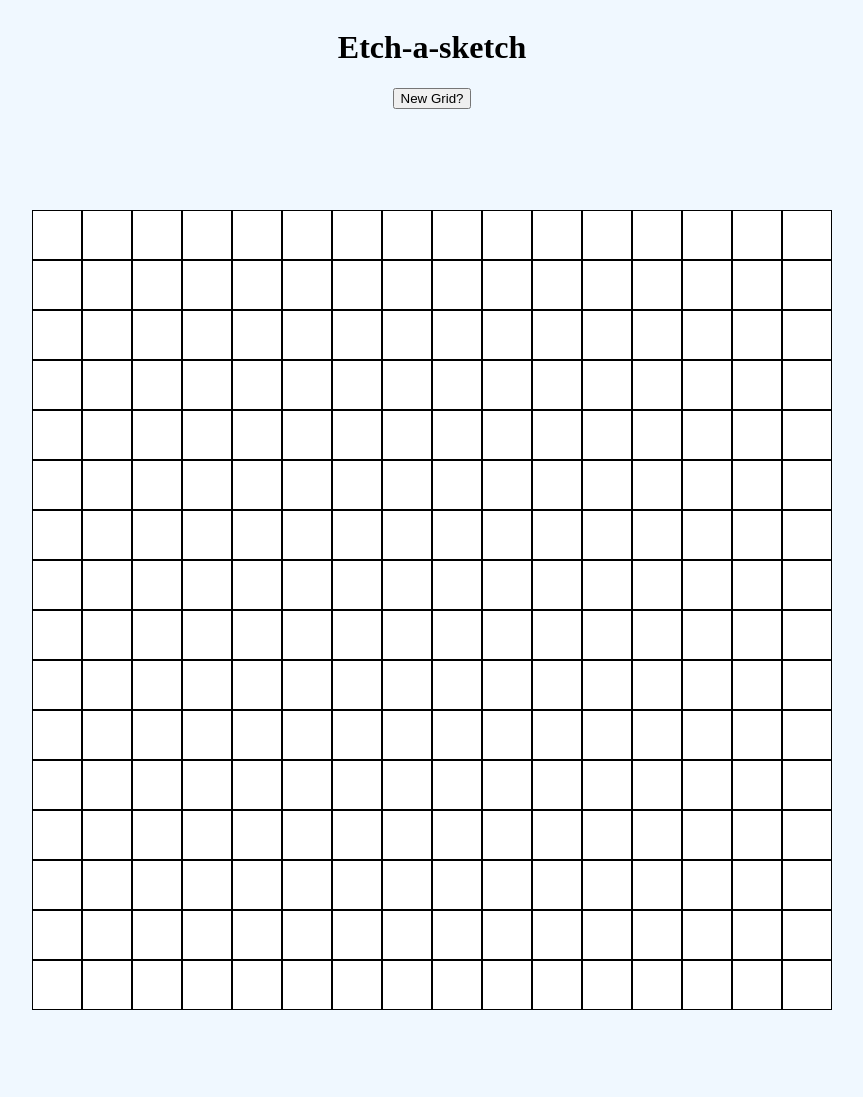
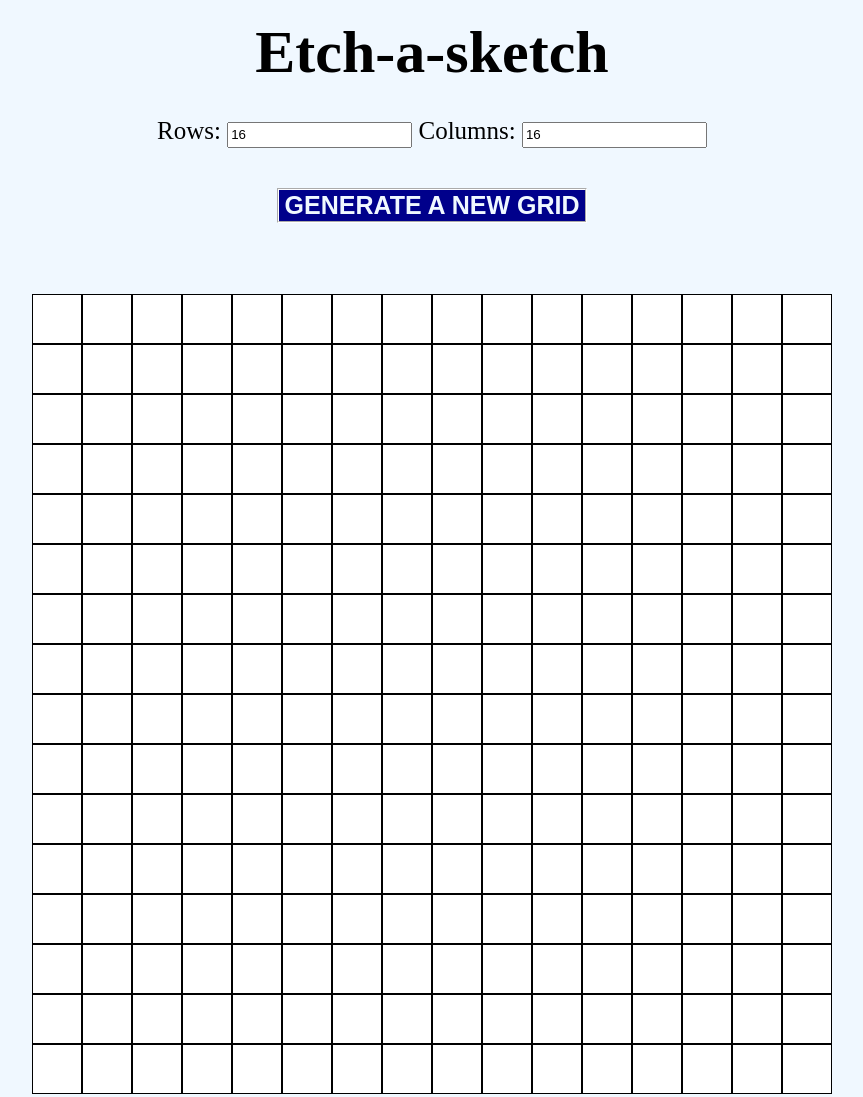
Before and after one commit to matleg05/TOP---Etch-a-Sketch, a plain HTML site: page etchasketch.html in a window 1280 px wide. Shown: the whole page, without its empty margins (208-1071 px from the left). Drawn offline with Linux system fonts and the light colour scheme.

Commit message:
add customization of grid

```diff
--- a/etchasketch.html
+++ b/etchasketch.html
@@ -9,9 +9,17 @@
     <title>Etch-a-sketch</title>
 </head>
 <body id="webPage">
-    <h1>Etch-a-sketch</h1>
-    <div id="userInput">
-        <button id="newGrid">New Grid?</button>
+    <div id="topMenu">
+        <h1>Etch-a-sketch</h1>
+        <div id="userInput">
+            <form id="form">
+                <label for="rows">Rows:</label>
+                <input type="text" id="rowsInput" name="rows" style="height: 20px" value="16">
+                <label for="columns">Columns:</label>
+                <input type="text" id="columnsInput" name="columns" style="height: 20px" value="16">
+            </form>
+        </div>
+            <button id="newGridButton" type="button" onclick="generateNewGrid()">GENERATE A NEW GRID</button>
     </div>
     <div id="gridContainer">
     </div>
--- a/script.js
+++ b/script.js
@@ -1,6 +1,5 @@
-// make a grid
-
 const gridContainer = document.getElementById("gridContainer");
+const newGridButton = document.getElementById("newGridButton");
 
 function makeGrid(rows, columns) {
     for (i = 0; i < rows; i++) {
@@ -18,3 +17,31 @@ function makeGrid(rows, columns) {
 }
 
 makeGrid(16, 16);
+
+function generateNewGrid() {
+    const rows = document.querySelectorAll(".row");
+    rows.forEach(rows => {
+        rows.remove();
+    });
+
+    let rowsInput = document.getElementById("rowsInput").value;
+    let columnsInput = document.getElementById("columnsInput").value;
+
+    if (rowsInput < 1 || rowsInput > 99) {
+        alert("please choose a number between 1 and 99");
+    } else {
+        for (i = 0; i < rowsInput; i++) {
+            let row = document.createElement("div");
+            row.classList.add("row");
+            gridContainer.appendChild(row);
+            for (j = 0; j < columnsInput; j++) {
+                let column = document.createElement("div");
+                column.classList.add("column");
+                row.appendChild(column);
+                column.addEventListener("mouseover", e =>
+                e.target.classList.add("myColor"))
+            }
+        }
+    }
+
+}
--- a/style.css
+++ b/style.css
@@ -1,32 +1,58 @@
-/* black border around the webpage and new background color */
-
 #webPage {
     display: flex;
     flex-direction: column;
     align-items: center;
     background-color: aliceblue;
 }
-
 #gridContainer {
     display: flex;
     flex-direction: column;
-    margin: 100px;
+    margin: 50px;
     background-color: white;
     width: 800px;
     height: 800px;
     border: 1px solid aliceblue;
 }
 
+#topMenu {
+    display: flex;
+    flex: 2;
+    flex-direction: column;
+    align-items: center;
+}
+
+h1 {
+    font-size: 60px;
+    margin: 10px;
+}
+
+#form {
+    font-size: 25px;
+    margin: 20px;
+}
+
+#newGridButton {
+    font-size: 25px;
+    font-weight: 700;
+    border-color: white;
+    border-style: groove;
+    color: aliceblue;
+    background-color: darkblue;
+    margin: 20px;
+}
+
+#newGridButton:active {
+    background-color: blue;
+}
+
 .row {
     display: flex;
     flex: 1;
 }
-
 .column {
     flex: 1;
     border: 1px solid black;
 }
-
 .myColor {
     background-color: black;
 }
```
